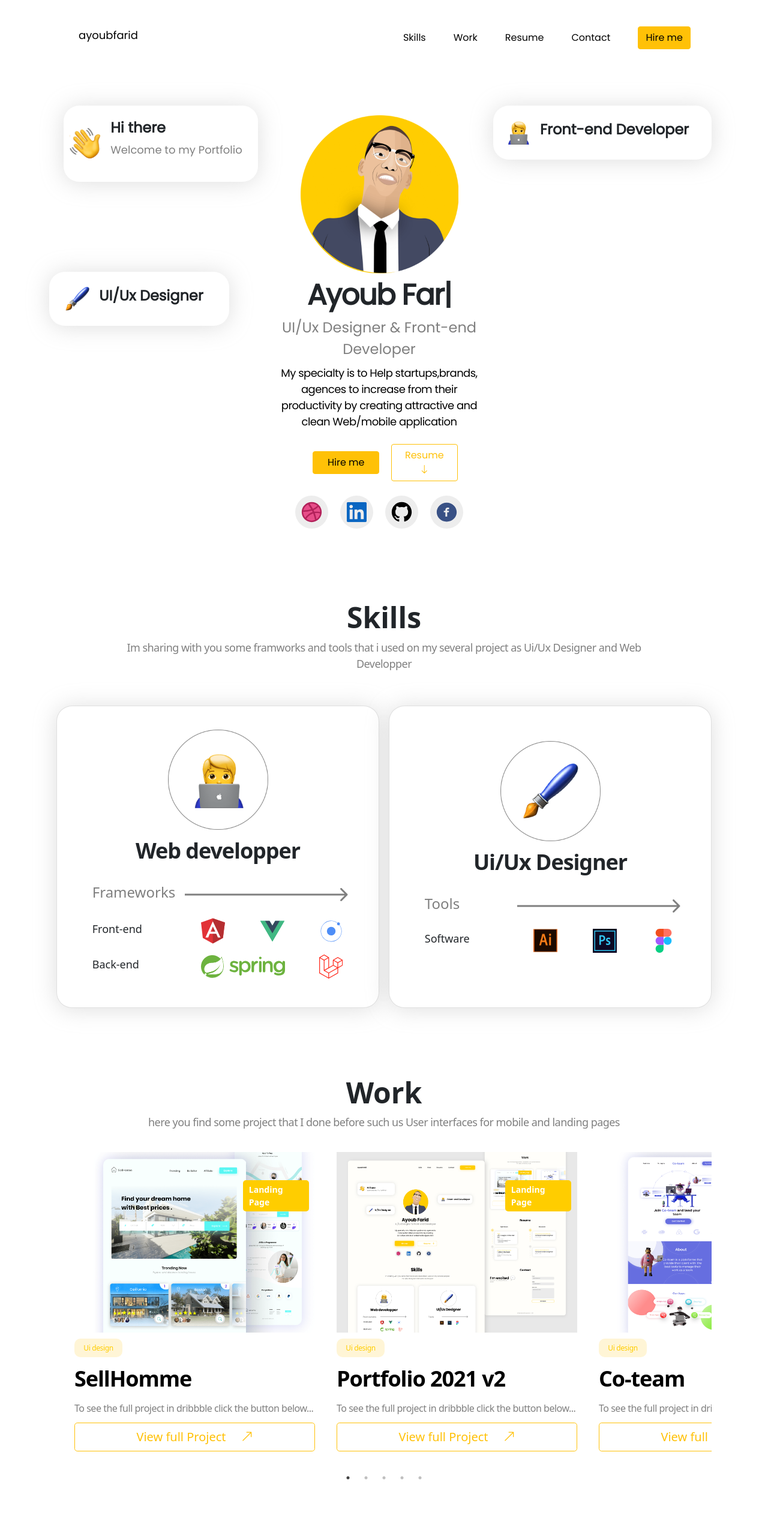
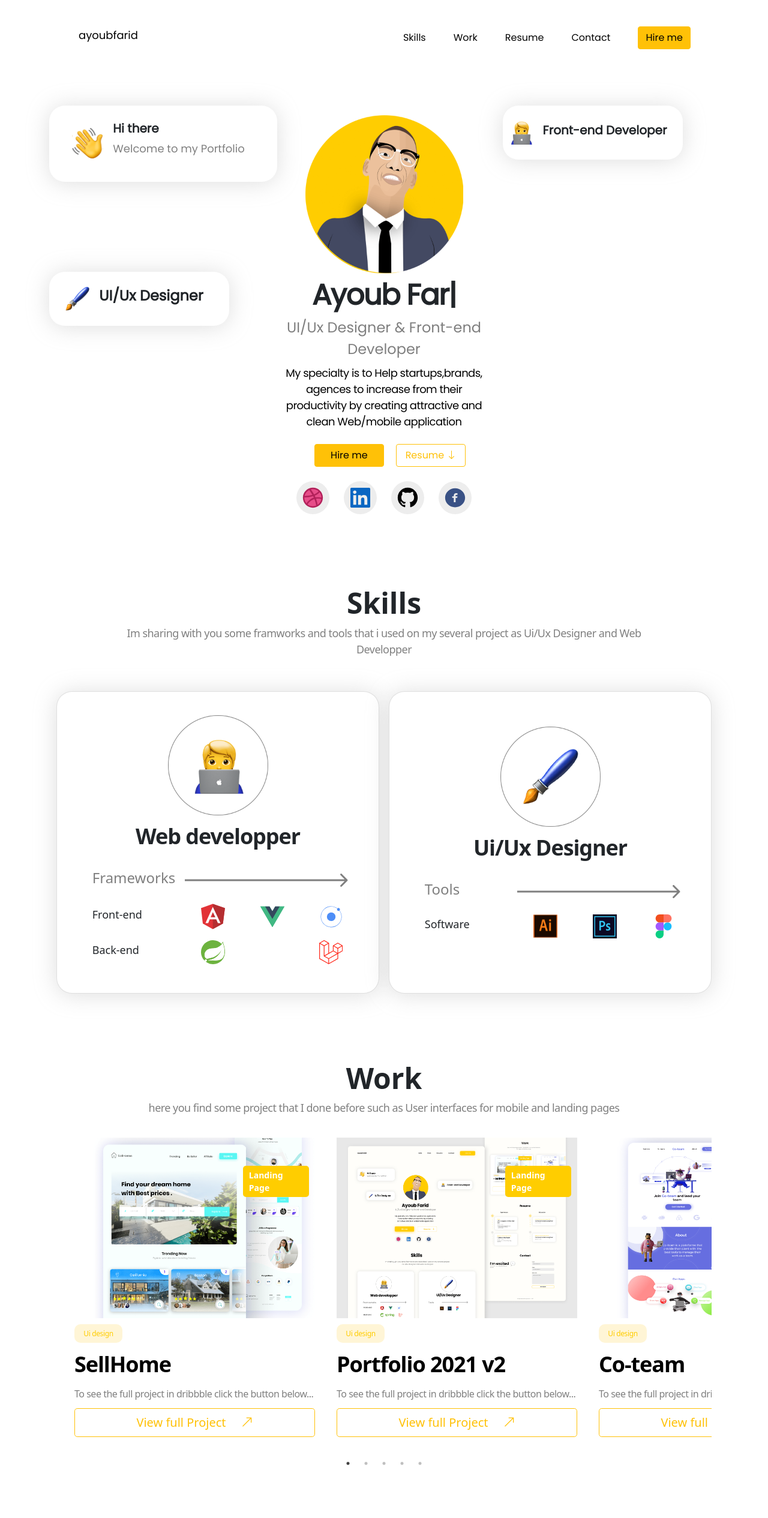
Before and after one commit to ayoubfarid/ayoubportfolio, a Next.js app: page / in a window 1280 px wide. Shown: the top 2530 px of the page at 60% size. Built offline with nearby package versions, Linux system fonts and the light colour scheme.

Commit message:
fix some responsive issues

```diff
--- a/Components/Contacts.js
+++ b/Components/Contacts.js
@@ -25,7 +25,7 @@ const Contacts = () => {
               />
             </div>
 
-            <div className="col ">
+            <div className="col-md-6 col-lg-6">
               <form>
                 <div className="form-group">
                   <label htmlFor="exampleInputEmail1">Email address</label>
@@ -56,7 +56,7 @@ const Contacts = () => {
                 </div>
 
                 <button type="submit" className="mt-2 btn btn-block btn-outline-warning">
-                  Leave Request
+                  Leave a Request
                 </button>
                </form>
             </div>
--- a/Components/Header.js
+++ b/Components/Header.js
@@ -37,7 +37,7 @@ const Header = () => {
             </div>
           </div>
         </div>
-        <div data-aos="fade-up" className=" col article-2 mt-3">
+        <div data-aos="fade-up" className=" col-xl-4 col-md-6 col-md-6  article-2 mt-3">
           <div>
             <Image
               src="/Icons/avatar.png"
@@ -105,7 +105,7 @@ const Header = () => {
             </div>
           </div>
         </div>
-        <div data-aos="fade-up" className="col article-3 d-none d-xl-block">
+        <div data-aos="fade-up" className="col-xl-4 article-3 d-none d-xl-block">
           <div className="card-dev">
             <Image
               src="/Icons/devicon.png"
@@ -131,11 +131,11 @@ const Header = () => {
         }
         .card-dev h2 {
           font-weight: 600;
-          font-size: 24px;
+          font-size: 20px;
         }
         .card-dev {
           display: flex;
-          width: 364px;
+          width: 300px;
           height: 90px;
           justify-content: center;
           align-items: center;
@@ -201,6 +201,8 @@ const Header = () => {
 
         .card-hello {
           width: 393px;
+          max-width:380px;
+          min-width:380px;
           height: 127px;
           margin: auto;
           width: 87%;
@@ -210,7 +212,7 @@ const Header = () => {
         }
         .card-hello h2 {
           font-weight: 600;
-          font-size: 24px;
+          font-size: 20px;
         }
         .card-hello p {
           font-size: 18px;
--- a/Components/Resume.js
+++ b/Components/Resume.js
@@ -53,7 +53,7 @@ const Resume = () => {
         </div>
       </div>
       <div className="row d-flex justify-content-between ">
-        <div data-aos="fade-up" className="col-md-6 justify-content-center mx-auto">
+        <div data-aos="fade-up" className="col-xl-5 col-lg-6 justify-content-center mx-auto">
           <h3 className="m-4">Experiences</h3>
           <div  className=" ">
 
@@ -73,7 +73,7 @@ const Resume = () => {
             </div>
           ))}
         </div></div>
-        <div className="col-md-6" data-aos="fade-up">
+        <div className="col-xl-5 col-lg-6" data-aos="fade-up">
           <h3 className="m-4" >Education</h3>
           <div  className="justify-content-end  ">
           {educations.map((education, index) => (
--- a/Components/SkillsSection.js
+++ b/Components/SkillsSection.js
@@ -62,7 +62,7 @@ const SkillsSection = () => {
                 <Image
                   src="/Icons/skills/logos/logo-spring-icon.svg"
                   alt="Welcoming emojie"
-                  width={140}
+                  width={40}
                   height={40}
                 />
                 <Image
--- a/Components/Work.js
+++ b/Components/Work.js
@@ -6,7 +6,7 @@ const Work = () => {
   var projects = [
     {
       id: "1",
-      title: "SellHomme",
+      title: "SellHome",
       image: "/dribbble/selhome.png",
       categorie: "Landing Page",
       chipCategorie: "Ui design",
@@ -74,7 +74,7 @@ const Work = () => {
     initialSlide: 0,
     responsive: [
       {
-        breakpoint: 1024,
+        breakpoint: 1200,
         settings: {
           slidesToShow: 2,
           slidesToScroll: 1,
@@ -83,9 +83,18 @@ const Work = () => {
         },
       },
       {
+        breakpoint: 1024,
+        settings: {
+          slidesToShow: 1.5,
+          slidesToScroll: 1,
+          infinite: true,
+          dots: true,
+        },
+      },
+      {
         breakpoint: 800,
         settings: {
-          slidesToShow: 1.5,
+          slidesToShow: 1,
           slidesToScroll: 1,
           infinite: true,
           dots: true,
@@ -117,7 +126,7 @@ const Work = () => {
         <div data-aos="fade-up" id="work" className="head mt-5">
           <h2>Work</h2>
           <p>
-            here you find some project that I done before such us User
+            here you find some project that I done before such as User
             interfaces for mobile and landing pages
           </p>
         </div>
```
Also changed, not shown: public/Icons/skills/logos/logo-spring-icon.svg.
